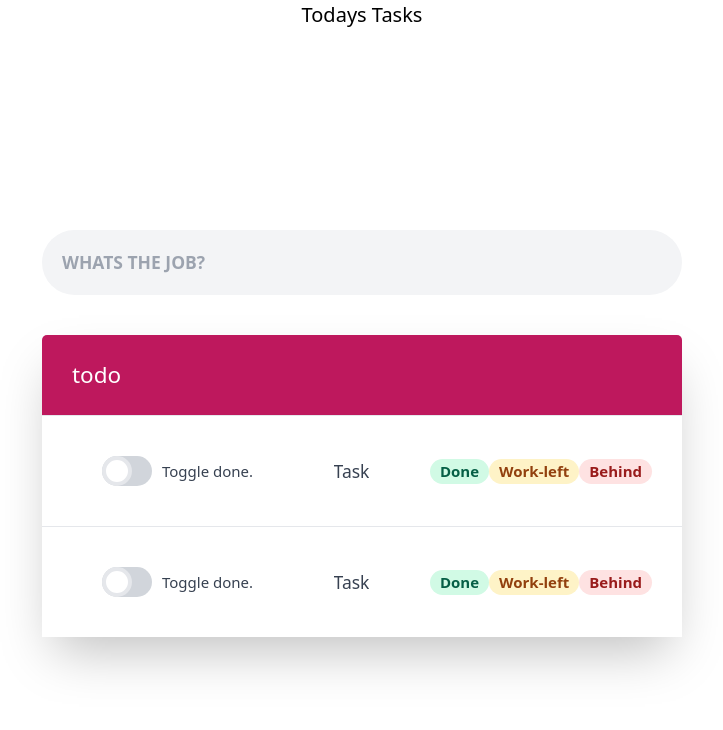
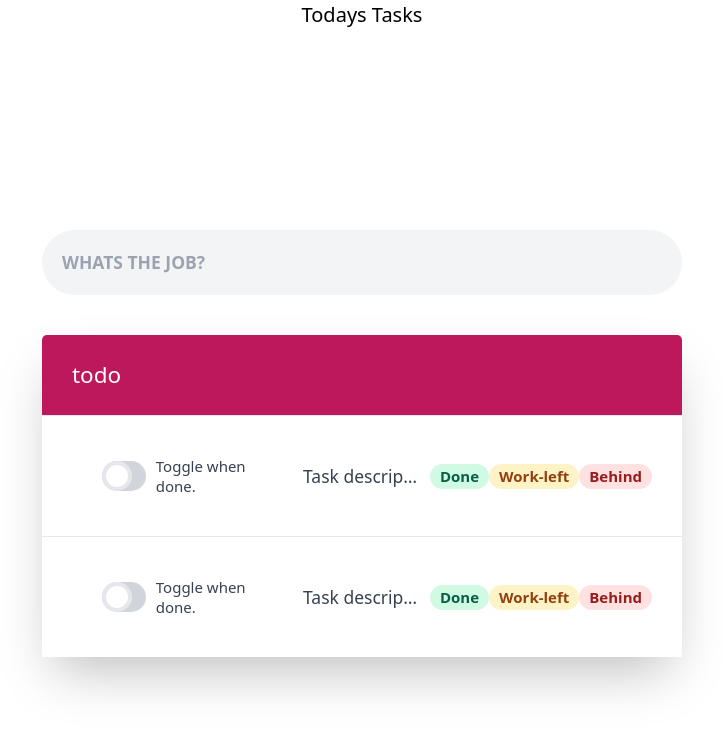
Before and after one commit to koodilauri/my-todo-app, a Next.js app: page / in a window 1280 px wide. Shown: the top 730 px of the page, without its empty margins (278-1001 px from the left). Built offline with nearby package versions, Linux system fonts and the light colour scheme.

Commit message:
style: toggleswitch style and transition

```diff
--- a/src/components/TaskCard.tsx
+++ b/src/components/TaskCard.tsx
@@ -7,7 +7,9 @@ function TaskCardEl() {
   return (
     <Container className="block hover:bg-gray-50 px-4 py-4 sm:px-6 flex items-center justify-between">
       <ToggleSwitch />
-      <p className="text-sm font-thin text-gray-700 truncate">Task</p>
+      <p className="text-sm font-thin text-gray-700 truncate">
+        Task description
+      </p>
       <div className="ml-2 flex-shrink-0 flex">
         <p className="px-2 inline-flex text-xs leading-5 font-semibold rounded-full bg-green-100 text-green-800">
           Done
--- a/src/components/ToggleSwitch.tsx
+++ b/src/components/ToggleSwitch.tsx
@@ -1,30 +1,30 @@
 import styled from 'styled-components';
 
-const Container = styled.li`
-  input:checked {
-    @apply: right-0 border-green-400;
-    right: 0;
-    border-color: #68d391;
-  }
+const Container = styled.div`
   input:checked + span {
-    @apply: bg-green-400;
     background-color: #68d391;
   }
 `;
 
 const ToggleCheckbox = styled.input``;
 
-function ToggleSwitchEl() {
+interface IProps {
+  className?: string;
+}
+
+function ToggleSwitchEl(props: IProps) {
+  const { className } = props;
   return (
     <Container className="block hover:bg-gray-50 px-4 py-4 sm:px-6 flex items-center justify-between">
-      <div className="relative inline-block w-10 mr-2 align-middle select-none transition duration-200 ease-in">
+      <div className="relative inline-block w-10 mr-2 align-middle">
         <ToggleCheckbox
           type="checkbox"
-          className="toggle-checkbox absolute block w-6 h-6 rounded-full bg-white border-4 appearance-none cursor-pointer"
+          className="transition duration-200 ease-in absolute block w-6 h-6 rounded-full bg-white border-4 appearance-none cursor-pointer checked:border-green-400 checked:right-0"
         />
-        <span className="toggle-label block overflow-hidden h-6 rounded-full bg-gray-300 cursor-pointer" />
+
+        <span className="transition duration-200 ease-in block overflow-hidden h-6 rounded-full bg-gray-300 cursor-pointer" />
       </div>
-      <span className="text-xs text-gray-700">Toggle done.</span>
+      <span className="text-xs text-gray-700">Toggle when done.</span>
     </Container>
   );
 }
```
